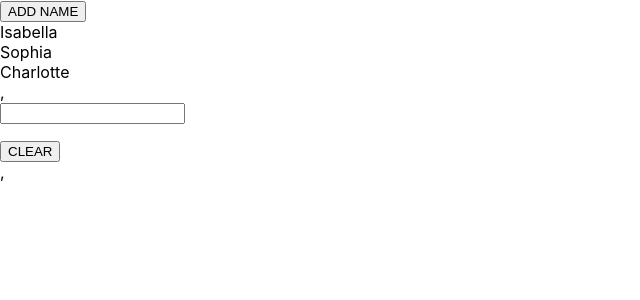
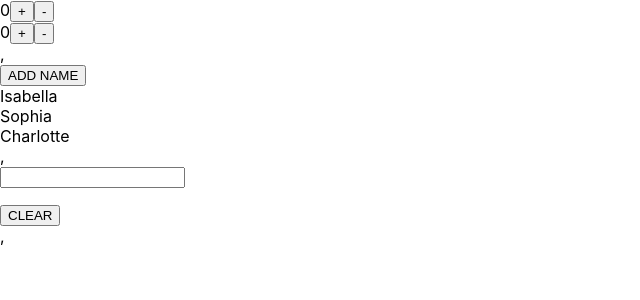
Before and after one commit to MariJumava/post-request, a React (Create React App) app: page / in a window 1280 px wide. Shown: the top 300 px of the page, without its empty margins (0-640 px from the left). Built offline with nearby package versions, Linux system fonts and the light colour scheme.

Commit message:
init: TimePicker

```diff
--- a/src/TimePicker.js
+++ b/src/TimePicker.js
@@ -1,22 +1,41 @@
 import { render } from "@testing-library/react";
 import { useState, useEffect } from "react";
 
-const TimePicker = (props) => {
+const TimePicker = () => {
+  const [hour, setHour] = useState(0);
+  const [minute, setMinute] = useState(0);
 
-    const [hour, setHour] = useState(0)
-    const [minute, setMinute] = useState(0)
+  useEffect(() => {
+    if (hour > 23) {
+      setHour(0);
+    }
+    if (hour < 0) {
+      setHour(23);
+    }
+    if (minute > 59) {
+      setMinute(0);
+      setHour(hour + 1);
+    }
+    if (minute < 0) {
+      setMinute(59);
+      setHour(hour - 1);
+    }
+  }, [hour, minute]);
 
-    useEffect(() => {
+  return (
+    <div className="time-picker-container">
+      <div>
+      {hour}
+        <button onClick={() => setHour(hour + 1)}>+</button>
+        <button onClick={() => setHour(hour - 1)}>-</button>
+      </div>
+      <div>
+      {minute}
+        <button onClick={() => setMinute(minute + 1)}>+</button>
+        <button onClick={() => setMinute(minute - 1)}>-</button>
+      </div>
+    </div>
+  );
+};
 
-
-
-    }, [hour, minute]);
-
-
-        return (
-            <div className='time-picker-container'>
-
-            </div>
-        )
-
-}
+export default TimePicker;
--- a/src/index.js
+++ b/src/index.js
@@ -3,10 +3,12 @@ import ReactDOM from 'react-dom';
 import './index.css';
 import App from './App';
 import Input from './Binding';
+import TimePicker from './TimePicker';
 
 
 ReactDOM.render(
   <React.StrictMode>
+    <TimePicker />,
     <App />,
     <Input />,
   </React.StrictMode>,
```
